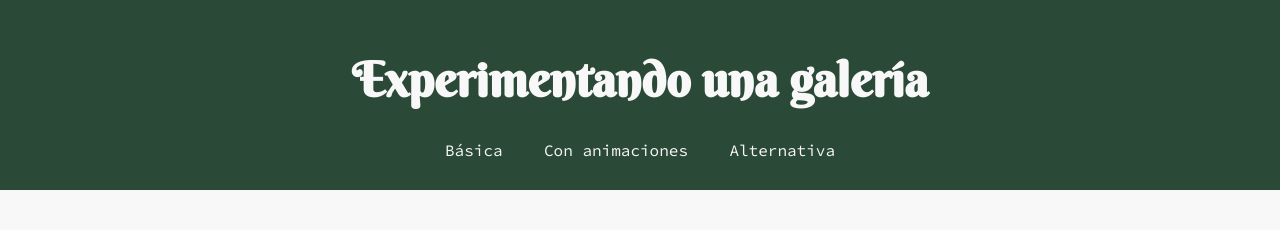
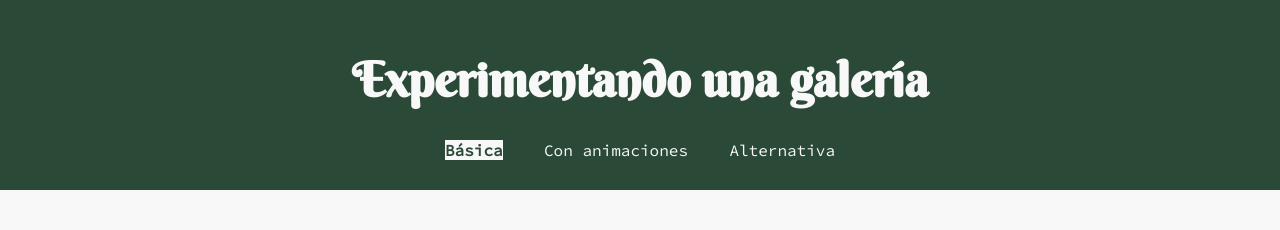
Before and after one commit to aime-fdg/galerias, a plain HTML site: page index.html in a window 1280 px wide. In both pictures the pointer is over the link 473 px from the left and 150 px from the top of the page. Shown: the top 230 px of the page. Drawn offline with Linux system fonts and the light colour scheme.

Commit message:
hovers del nav

```diff
--- a/styles.css
+++ b/styles.css
@@ -46,6 +46,11 @@ header ul {
 	box-sizing: border-box;
 }
 
+header a:hover {
+	background-color: #F8F8F8;
+	color: #2B4937;
+	font-weight: 600;
+}
 /*------MAIN-------*/
 
 main {
```
